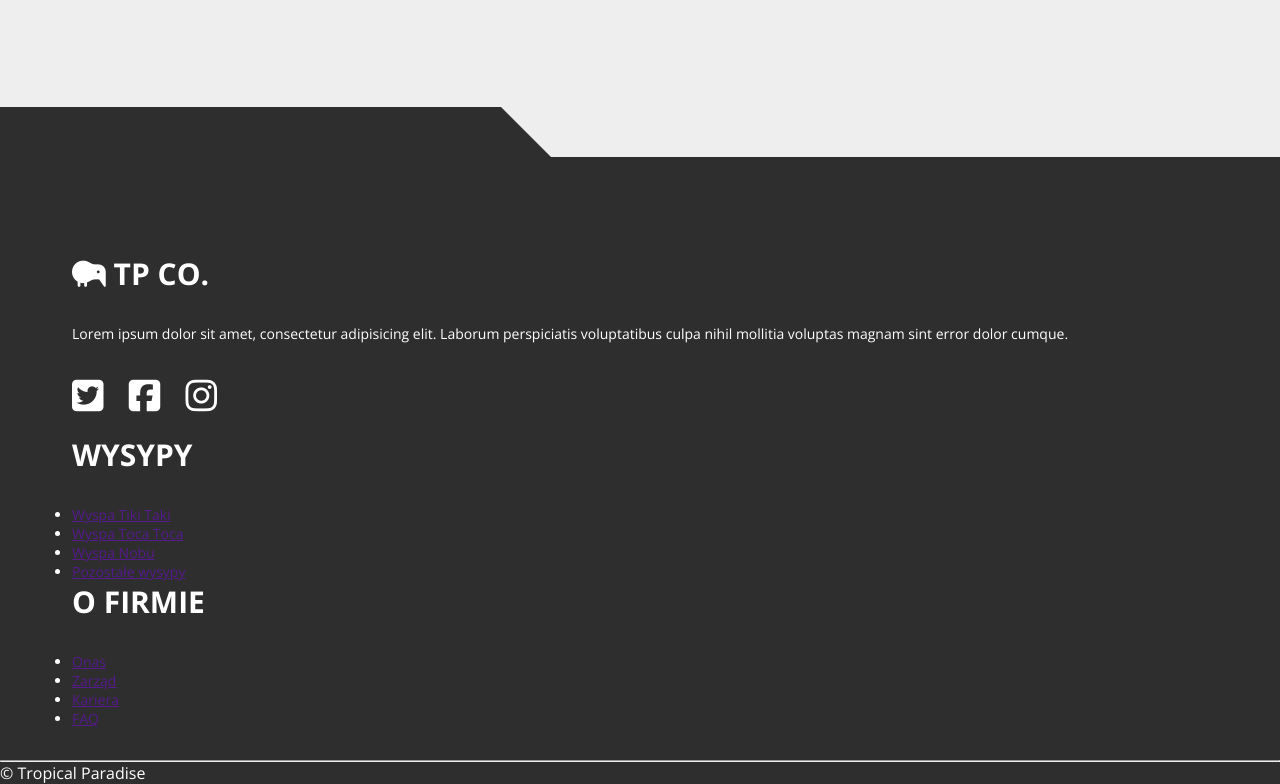
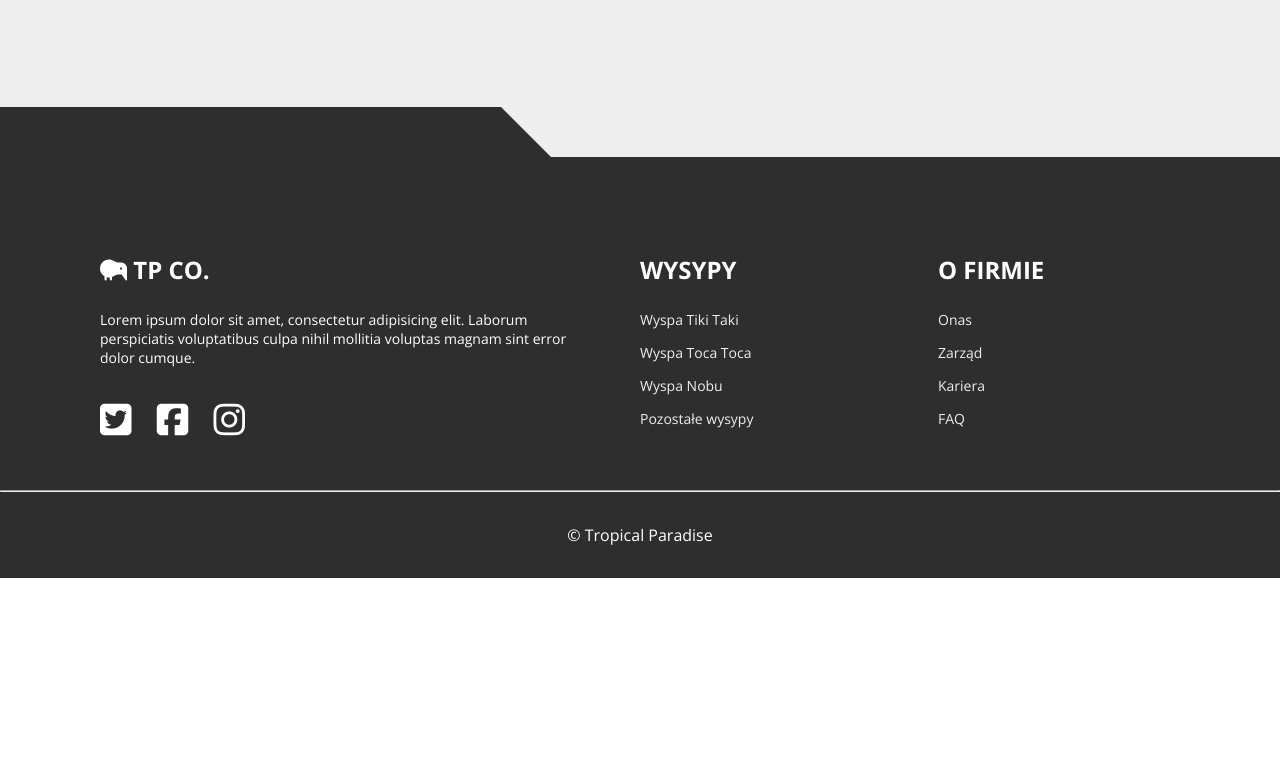
Before and after one commit to rajtarGrzesiek/TropicalParadise, a plain HTML site: page index.html in a window 1280 px wide. Shown: the part 7119-7903 px from the top of the page. After the commit the page ends 7697 px from the top, so only its background shows below. Drawn offline with nearby package versions, Linux system fonts and the light colour scheme.

Commit message:
Footer is finished for now.

```diff
--- a/scss/main.scss
+++ b/scss/main.scss
@@ -481,7 +481,7 @@ body {
 	}
 
 	&__box-desktop {
-		// display: none;
+		display: none;
 	}
 
 	&__box-title {
@@ -509,6 +509,11 @@ body {
 			color: $light-white;
 		}
 	}
+
+	&__bottom-text {
+		padding: 2em;
+		text-align: center;
+	}
 }
 
 // =============================
--- a/scss/utilities/_media.scss
+++ b/scss/utilities/_media.scss
@@ -125,6 +125,43 @@
 				width: 45%;
 			}
 		}
+
+		.footer {
+			&__boxes {
+				display: flex;
+				justify-content: space-between;
+			}
+
+			&__box {
+				margin: 0 2em;
+				width: 25%;
+
+				&:first-child {
+					width: 50%;
+				}
+			}
+
+			&__box-title {
+				font-size: 2.4rem;
+			}
+
+			&__box-list {
+				list-style: none;
+			}
+
+			&__box-list-item {
+				margin-bottom: 1em;
+				a {
+					color: $light-white;
+					text-decoration: none;
+				}
+
+			}
+
+			&__box-desktop {
+				display: block;
+			}
+		}
 	}
 
 	@media (min-width: 992px) {
```
Also changed, not shown: css/main.css, 1 other file.
